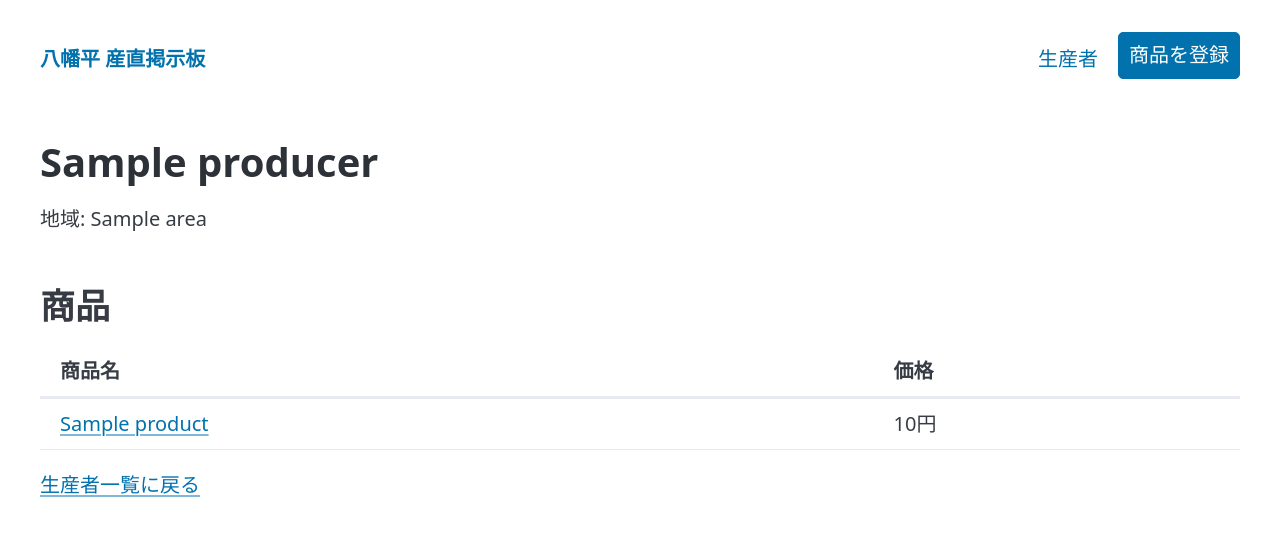
After one commit to kikuchimy/product-board, a Flask app: template templates/producers/show.html in a window 1280 px wide. The commit adds this page. Shown: the top 536 px of the page. Run offline with Flask 3, Linux system fonts and the light colour scheme; the template is opened without the code that fills it: most values are stand-ins (such as "Sample title", 1, 10 or a date in 2020); parts of the project's set-up code (start-up, migrations or seed data) failed here and were passed over; some libraries are stand-ins or nearby versions.

Commit message:
平日課題

```diff
--- a/app.py
+++ b/app.py
@@ -2,8 +2,14 @@ from datetime import datetime
 
 from flask import Flask, flash, redirect, render_template, request, url_for
 from flask_sqlalchemy import SQLAlchemy
-from sqlalchemy import String, Text
-from sqlalchemy.orm import DeclarativeBase, Mapped, mapped_column
+from sqlalchemy import ForeignKey, String, Text
+from sqlalchemy.orm import (
+    DeclarativeBase,
+    Mapped,
+    mapped_column,
+    relationship,
+    selectinload,
+)
 
 
 class Base(DeclarativeBase):
@@ -13,13 +19,26 @@ class Base(DeclarativeBase):
 db = SQLAlchemy(model_class=Base)
 
 
+class Producer(db.Model):
+    id: Mapped[int] = mapped_column(primary_key=True)
+    name: Mapped[str] = mapped_column(String(50), unique=True)
+    area: Mapped[str] = mapped_column(String(50), default="")
+    created_at: Mapped[datetime] = mapped_column(default=datetime.now)
+
+    # この生産者の商品の一覧（1対多の「多」の側）
+    products: Mapped[list[Product]] = relationship(back_populates="producer")
+
+
 class Product(db.Model):
     id: Mapped[int] = mapped_column(primary_key=True)
     name: Mapped[str] = mapped_column(String(50))
     price: Mapped[int]
-    producer_name: Mapped[str] = mapped_column(String(50))
+    producer_id: Mapped[int] = mapped_column(ForeignKey("producer.id"))
     description: Mapped[str] = mapped_column(Text, default="")
     created_at: Mapped[datetime] = mapped_column(default=datetime.now)
+
+    # この商品の生産者（1対多の「1」の側）
+    producer: Mapped[Producer] = relationship(back_populates="products")
 
 
 def validate_product(form):
@@ -27,7 +46,7 @@ def validate_product(form):
     errors = []
     name = form.get("name", "").strip()
     price = form.get("price", "").strip()
-    producer_name = form.get("producer_name", "").strip()
+    producer_id = form.get("producer_id", "").strip()
 
     if name == "":
         errors.append("商品名を入力してください")
@@ -39,10 +58,37 @@ def validate_product(form):
     elif int(price) > 100000:
         errors.append("価格は100,000円以下で入力してください")
 
-    if producer_name == "":
-        errors.append("生産者名を入力してください")
+    if not producer_id.isdecimal():
+        errors.append("生産者を選んでください")
+    elif db.session.get(Producer, int(producer_id)) is None:
+        errors.append("選んだ生産者が見つかりません")
 
     return errors
+
+
+def validate_producer(form):
+    """生産者フォームの値をチェックして、エラーメッセージのリストを返す"""
+    errors = []
+    name = form.get("name", "").strip()
+    area = form.get("area", "").strip()
+
+    if name == "":
+        errors.append("生産者名を入力してください")
+    elif len(name) > 50:
+        errors.append("生産者名は50文字以内で入力してください")
+    elif db.session.scalar(db.select(Producer).where(Producer.name == name)):
+        errors.append("その生産者名はすでに登録されています")
+
+    if len(area) > 50:
+        errors.append("地域は50文字以内で入力してください")
+
+    return errors
+
+
+def all_producers():
+    """商品フォームの選択肢に使う、生産者の一覧"""
+    return db.session.scalars(db.select(Producer).order_by(Producer.name)).all()
+
 
 def create_app(test_config=None):
     app = Flask(__name__)
@@ -58,7 +104,9 @@ def create_app(test_config=None):
     @app.route("/")
     def index():
         products = db.session.scalars(
-            db.select(Product).order_by(Product.created_at.desc())
+            db.select(Product)
+            .options(selectinload(Product.producer))
+            .order_by(Product.created_at.desc())
         ).all()
         return render_template("products/index.html", products=products)
 
@@ -68,13 +116,17 @@ def create_app(test_config=None):
             errors = validate_product(request.form)
             if errors:
                 return render_template(
-                    "products/form.html", errors=errors, form=request.form, product=None
+                    "products/form.html",
+                    errors=errors,
+                    form=request.form,
+                    product=None,
+                    producers=all_producers(),
                 ), 422
 
             product = Product(
                 name=request.form["name"].strip(),
                 price=int(request.form["price"]),
-                producer_name=request.form["producer_name"].strip(),
+                producer_id=int(request.form["producer_id"]),
                 description=request.form.get("description", "").strip(),
             )
             db.session.add(product)
@@ -82,7 +134,13 @@ def create_app(test_config=None):
             flash("商品を登録しました")
             return redirect(url_for("index"))
 
-        return render_template("products/form.html", errors=[], form={}, product=None)
+        return render_template(
+            "products/form.html",
+            errors=[],
+            form={},
+            product=None,
+            producers=all_producers(),
+        )
 
     @app.route("/products/<int:product_id>")
     def show(product_id):
@@ -100,11 +158,12 @@ def create_app(test_config=None):
                     errors=errors,
                     form=request.form,
                     product=product,
+                    producers=all_producers(),
                 ), 422
 
             product.name = request.form["name"].strip()
             product.price = int(request.form["price"])
-            product.producer_name = request.form["producer_name"].strip()
+            product.producer_id = int(request.form["producer_id"])
             product.description = request.form.get("description", "").strip()
             db.session.commit()
             flash("商品を更新しました")
@@ -113,11 +172,15 @@ def create_app(test_config=None):
         form = {
             "name": product.name,
             "price": product.price,
-            "producer_name": product.producer_name,
+            "producer_id": product.producer_id,
             "description": product.description,
         }
         return render_template(
-            "products/form.html", errors=[], form=form, product=product
+            "products/form.html",
+            errors=[],
+            form=form,
+            product=product,
+            producers=all_producers(),
         )
 
     @app.route("/products/<int:product_id>/delete", methods=["POST"])
@@ -128,9 +191,37 @@ def create_app(test_config=None):
         flash("商品を削除しました")
         return redirect(url_for("index"))
 
+    @app.route("/producers")
+    def producer_index():
+        return render_template("producers/index.html", producers=all_producers())
+
+    @app.route("/producers/new", methods=["GET", "POST"])
+    def producer_create():
+        if request.method == "POST":
+            errors = validate_producer(request.form)
+            if errors:
+                return render_template(
+                    "producers/form.html", errors=errors, form=request.form
+                ), 422
+
+            producer = Producer(
+                name=request.form["name"].strip(),
+                area=request.form.get("area", "").strip(),
+            )
+            db.session.add(producer)
+            db.session.commit()
+            flash("生産者を登録しました")
+            return redirect(url_for("producer_index"))
+
+        return render_template("producers/form.html", errors=[], form={})
+
+    @app.route("/producers/<int:producer_id>")
+    def producer_show(producer_id):
+        producer = db.get_or_404(Producer, producer_id)
+        return render_template("producers/show.html", producer=producer)
+
     @app.errorhandler(404)
     def not_found(error):
         return render_template("404.html"), 404
 
-
     return app
--- a/templates/base.html
+++ b/templates/base.html
@@ -10,7 +10,10 @@
     <header class="container">
         <nav>
             <ul><li><a href="{{ url_for('index') }}"><strong>八幡平 産直掲示板</strong></a></li></ul>
-            <ul><li><a href="{{ url_for('create') }}" role="button">商品を登録</a></li></ul>
+            <ul>
+                <li><a href="{{ url_for('producer_index') }}">生産者</a></li>
+                <li><a href="{{ url_for('create') }}" role="button">商品を登録</a></li>
+            </ul>
         </nav>
     </header>
     <main class="container">
--- /dev/null
+++ b/templates/producers/show.html
@@ -0,0 +1,31 @@
+{% extends "base.html" %}
+
+{% block title %}{{ producer.name }} | 八幡平 産直掲示板{% endblock %}
+
+{% block content %}
+<h1>{{ producer.name }}</h1>
+<p>地域: {{ producer.area }}</p>
+
+<h2>商品</h2>
+{% if producer.products %}
+<table>
+    <thead>
+        <tr>
+            <th>商品名</th>
+            <th>価格</th>
+        </tr>
+    </thead>
+    <tbody>
+        {% for product in producer.products %}
+        <tr>
+            <td><a href="{{ url_for('show', product_id=product.id) }}">{{ product.name }}</a></td>
+            <td>{{ "{:,}".format(product.price) }}円</td>
+        </tr>
+        {% endfor %}
+    </tbody>
+</table>
+{% else %}
+<p>まだ商品がありません。</p>
+{% endif %}
+<a href="{{ url_for('producer_index') }}">生産者一覧に戻る</a>
+{% endblock %}
--- a/templates/products/index.html
+++ b/templates/products/index.html
@@ -18,7 +18,7 @@
         <tr>
             <td><a href="{{ url_for('show', product_id=product.id) }}">{{ product.name }}</a></td>
             <td>{{ "{:,}".format(product.price) }}円</td>
-            <td>{{ product.producer_name }}</td>
+            <td><a href="{{ url_for('producer_show', producer_id=product.producer.id) }}">{{ product.producer.name }}</a></td>
             <td>{{ product.created_at.strftime("%Y/%m/%d %H:%M") }}</td>
         </tr>
         {% endfor %}
--- a/templates/products/show.html
+++ b/templates/products/show.html
@@ -6,7 +6,7 @@
 <article>
     <header><h1>{{ product.name }}</h1></header>
     <p>価格: {{ "{:,}".format(product.price) }}円</p>
-    <p>生産者: {{ product.producer_name }}</p>
+    <p>生産者: <a href="{{ url_for('producer_show', producer_id=product.producer.id) }}">{{ product.producer.name }}</a></p>
     <p>{{ product.description }}</p>
     <footer>
         <div class="grid">
```
Also changed, not shown: templates/producers/form.html (added, +27 -0 lines), templates/producers/index.html (added, +31 -0 lines), templates/products/form.html (+10 -2 lines), tests/test_app.py (+60 -14 lines).
